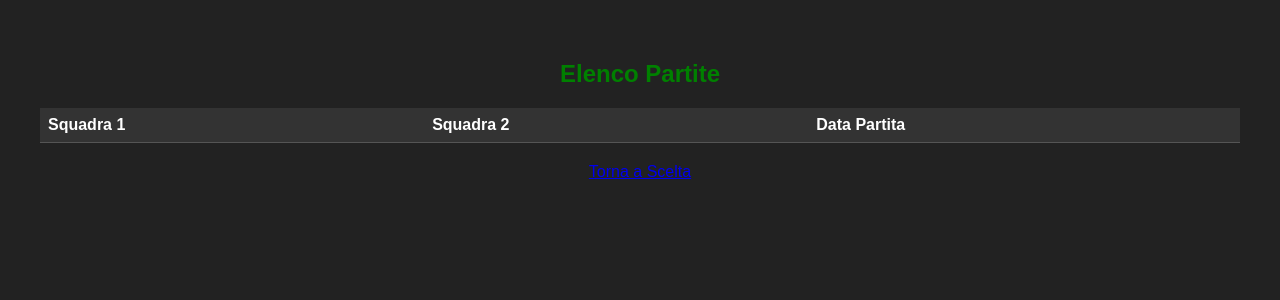
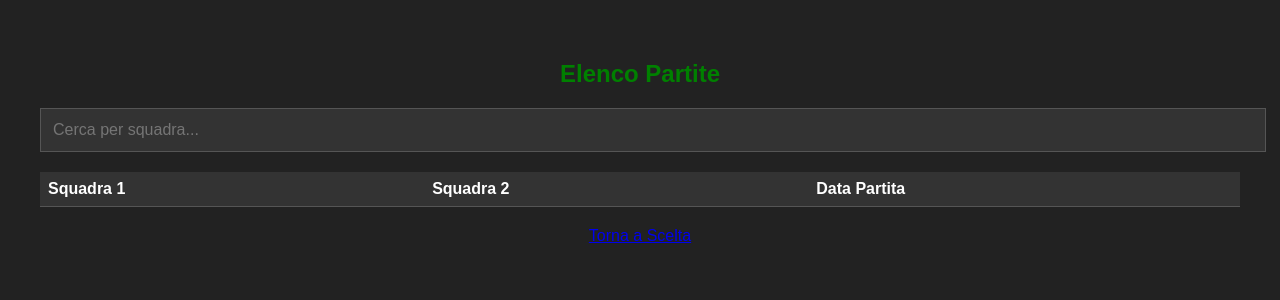
Before and after one commit to CaneschiAndrea/PROGETTO-INFORMATICA-BASKET, a PHP site: page /visualizza_dati_partita.php in a window 1280 px wide. Shown: the top 300 px of the page. Run offline with PHP 8.4, Linux system fonts and the light colour scheme; data that the repository does not hold is empty.

Commit message:
search_function_games

```diff
--- a/visualizza_dati_partita.php
+++ b/visualizza_dati_partita.php
@@ -62,13 +62,25 @@ $conn->close();
             background-color: #444; /* Grigio più scuro al passaggio del mouse */
             cursor: pointer; /* Cambia il cursore al passaggio del mouse */
         }
+
+        .search-input {
+            width: 100%;
+            padding: 12px;
+            margin-bottom: 20px;
+            font-size: 16px;
+            border: 1px solid #555;
+            background-color: #333;
+            color: #fff;
+        }
     </style>
 </head>
 <body>
 
 <h2 style="color: green">Elenco Partite</h2>
 
-<table>
+<input type="text" id="searchInput" class="search-input" onkeyup="filterTable()" placeholder="Cerca per squadra...">
+
+<table id="partiteTable">
     <thead>
         <tr>
             <th>Squadra 1</th>
@@ -88,5 +100,29 @@ $conn->close();
 </table>
 <a href="scelta.php" class="back-button">Torna a Scelta</a>
 
+<script>
+function filterTable() {
+    var input, filter, table, tr, td, i, j, txtValue;
+    input = document.getElementById("searchInput");
+    filter = input.value.toUpperCase();
+    table = document.getElementById("partiteTable");
+    tr = table.getElementsByTagName("tr");
+
+    for (i = 1; i < tr.length; i++) {
+        tr[i].style.display = "none";
+        td = tr[i].getElementsByTagName("td");
+        for (j = 0; j < td.length; j++) {
+            if (td[j]) {
+                txtValue = td[j].textContent || td[j].innerText;
+                if (txtValue.toUpperCase().indexOf(filter) > -1) {
+                    tr[i].style.display = "";
+                    break;
+                }
+            }
+        }
+    }
+}
+</script>
+
 </body>
 </html>
```
